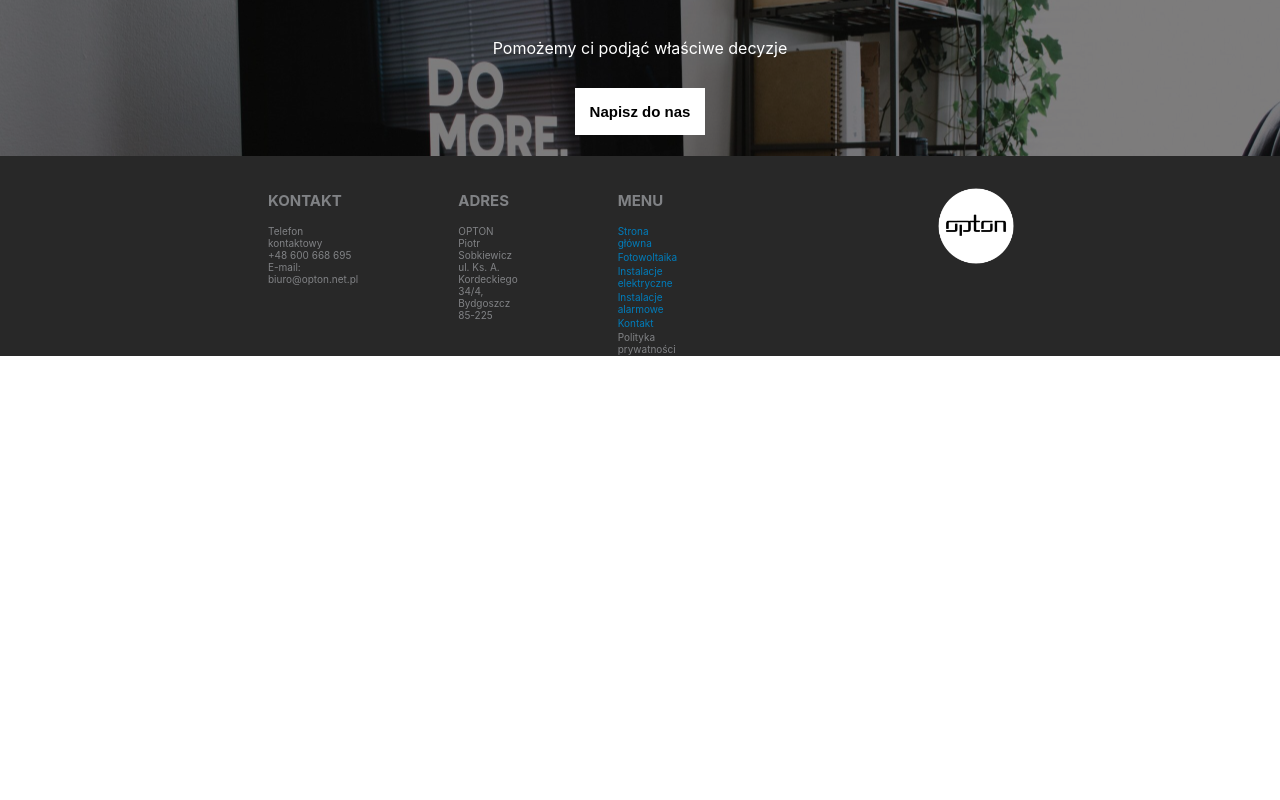
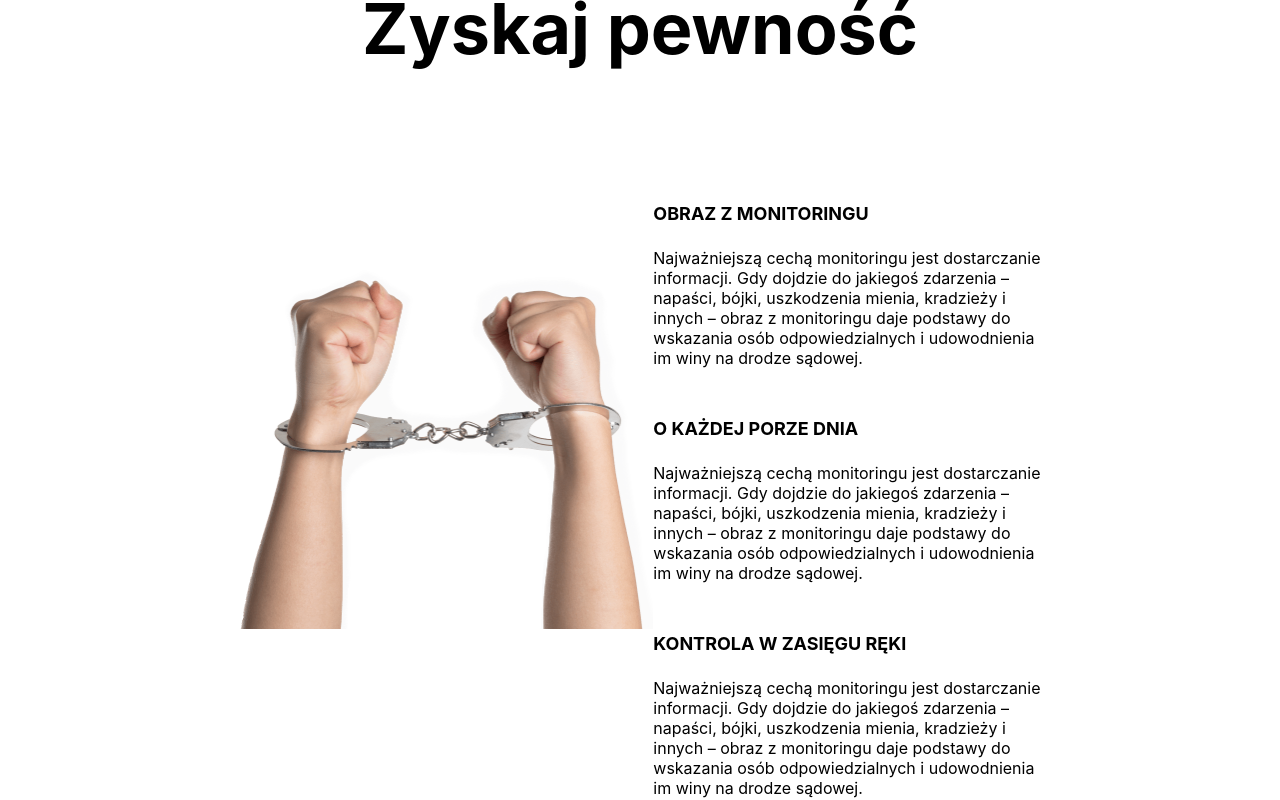
Before and after one commit to OdgrzewanyKotlet/OPTON, a React (Create React App) app: page /instalacje-alarmowe in a window 1280 px wide. Shown: the part 1460-2260 px from the top of the page. Before the commit the page ends 1817 px from the top, so only its background shows below. Built offline with nearby package versions, Linux system fonts and the light colour scheme.

Commit message:
GainConfidence implemented

```diff
--- a/src/components/Alarms/Alarms.js
+++ b/src/components/Alarms/Alarms.js
@@ -5,6 +5,7 @@ import FirstSection from "../FirstSection/FirstSection";
 import BasicSection from "../BasicSection/BasicSection";
 import Button from "../UI/Button/Button";
 import Thieves from "./Thieves/Thieves";
+import GainConfidence from "./GainConfidence/GainConfidence";
 
 class Alarms extends Component {
   contactButtonClickedHandler = () => {
@@ -22,6 +23,10 @@ class Alarms extends Component {
         <BasicSection>
           <Thieves />
         </BasicSection>
+        <BasicSection customClass={styles.GainConfidence}>
+          <h2>Zyskaj pewność</h2>
+          <GainConfidence />
+        </BasicSection>
 
         <BasicSection customClass={styles.Contact}>
           <h2>Skontaktuj się z nami</h2>
--- a/src/components/Alarms/Alarms.module.css
+++ b/src/components/Alarms/Alarms.module.css
@@ -7,3 +7,11 @@
   height: 250px;
   color: white;
 }
+
+.GainConfidence {
+  padding: 50px 5% 70px 5%;
+}
+
+.GainConfidence h2 {
+  font-size: 70px;
+}
--- a/src/components/Alarms/GainConfidence/GainConfidence.js
+++ b/src/components/Alarms/GainConfidence/GainConfidence.js
@@ -0,0 +1,39 @@
+import React from "react";
+
+import styles from "./GainConfidence.module.css";
+import HandsImg from "../../../assets/images/alarms-hands.png";
+
+const gainConfidence = (props) => (
+  <div className={styles.GainConfidence}>
+    <div className={styles.Wrapper}>
+      <div className={styles.ImageSection}>
+        <img src={HandsImg} alt="Opton" />
+      </div>
+      <div className={styles.ListSection}>
+        <p>
+          <h4>OBRAZ Z MONITORINGU</h4>Najważniejszą cechą monitoringu jest
+          dostarczanie informacji. Gdy dojdzie do jakiegoś zdarzenia – napaści,
+          bójki, uszkodzenia mienia, kradzieży i innych – obraz z monitoringu
+          daje podstawy do wskazania osób odpowiedzialnych i udowodnienia im
+          winy na drodze sądowej.
+        </p>
+        <p>
+          <h4>O KAŻDEJ PORZE DNIA</h4>Najważniejszą cechą monitoringu jest
+          dostarczanie informacji. Gdy dojdzie do jakiegoś zdarzenia – napaści,
+          bójki, uszkodzenia mienia, kradzieży i innych – obraz z monitoringu
+          daje podstawy do wskazania osób odpowiedzialnych i udowodnienia im
+          winy na drodze sądowej.
+        </p>
+        <p>
+          <h4>KONTROLA W ZASIĘGU RĘKI</h4>Najważniejszą cechą monitoringu jest
+          dostarczanie informacji. Gdy dojdzie do jakiegoś zdarzenia – napaści,
+          bójki, uszkodzenia mienia, kradzieży i innych – obraz z monitoringu
+          daje podstawy do wskazania osób odpowiedzialnych i udowodnienia im
+          winy na drodze sądowej.
+        </p>
+      </div>
+    </div>
+  </div>
+);
+
+export default gainConfidence;
--- /dev/null
+++ b/src/components/Alarms/GainConfidence/GainConfidence.module.css
@@ -0,0 +1,33 @@
+.GainConfidence {
+  width: 100%;
+}
+
+.Wrapper {
+  display: flex;
+}
+
+.ListSection {
+  width: 50%;
+  height: 100%;
+  margin-top: 50px;
+  margin-right: 15%;
+  text-align: left;
+}
+
+.ListSection h4 {
+  font-size: 18px;
+}
+
+.ListSection p {
+  margin-bottom: 50px;
+}
+
+.ImageSection {
+  width: 50%;
+  height: 100%;
+  margin-left: 15%;
+}
+
+.ImageSection img {
+  height: 500px;
+}
```
Also changed, not shown: src/assets/images/alarms-hands.png (added).
